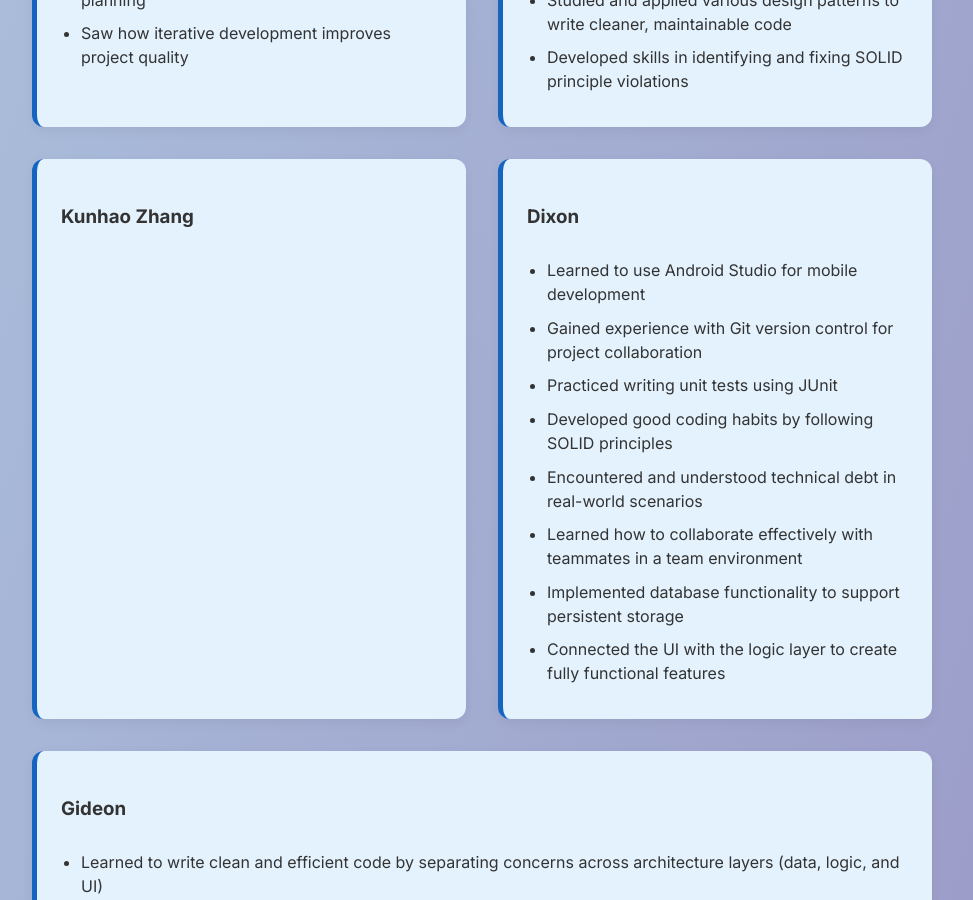
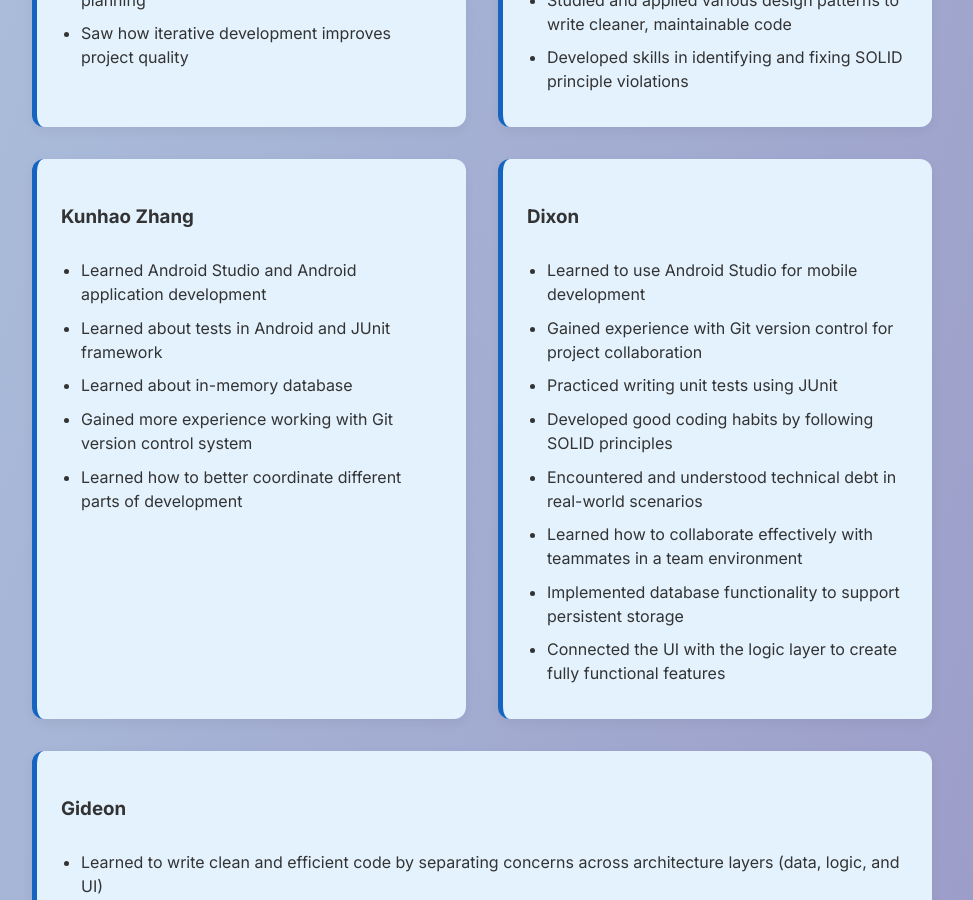
Before and after one commit to RayanKashif69/ExamIt-presentation, a Jekyll site: the page built from index.markdown, in a window 1280 px wide and 900 px high, scrolled down 2298 px. Shown: the whole window, without its empty margins (158-1131 px from the left). Built offline with Jekyll 4.4.1, drawn with Linux system fonts in a browser that asks for light colours.

Commit message:
Update index.markdown

```diff
--- a/index.markdown
+++ b/index.markdown
@@ -97,7 +97,13 @@ title:  ExamIt
 
   <div class="team-card focus-card">
     <h3>Kunhao Zhang</h3>
-    <p></p>
+    <ul>
+      <li>Learned Android Studio and Android application development</li>
+      <li>Learned about tests in Android and JUnit framework</li>
+      <li>Learned about in-memory database</li>
+      <li>Gained more experience working with Git version control system</li>
+      <li>Learned how to better coordinate different parts of development</li>
+  </ul>
   </div>
 
 <div class="team-card focus-card">
```
